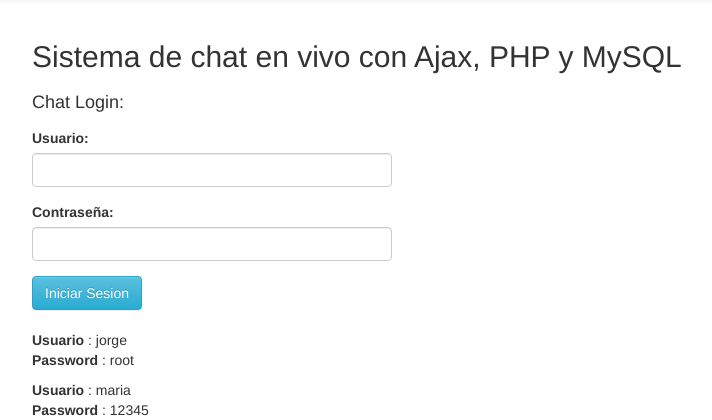
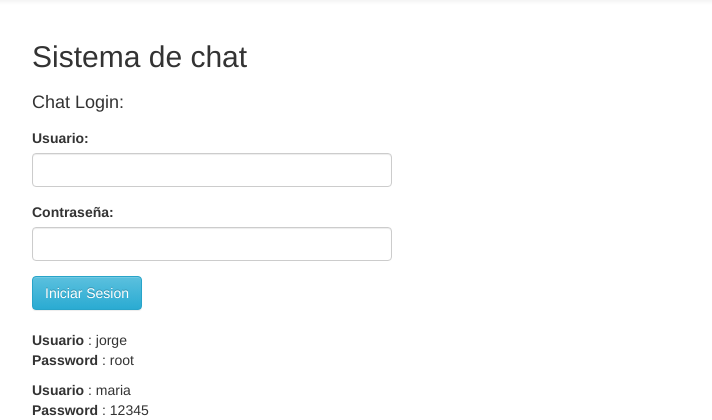
Before and after one commit to sixtored/chat, a PHP site: page /login.php in a window 1280 px wide. Shown: the part 51-471 px from the top of the page, without its empty margins (53-765 px from the left). Run offline with PHP 8.4, Linux system fonts and the light colour scheme; some libraries are stand-ins or nearby versions.

Commit message:
Test chat

```diff
--- a/login.php
+++ b/login.php
@@ -19,14 +19,14 @@ if (!empty($_POST['username']) && !empty($_POST['pwd'])) {
 }
 
 ?>
-<title>Sistema de chat en vivo con Ajax, PHP y MySQL</title>
+<title>Sistema de chat</title>
 <?php include('container.php');?>
 <div class="container">
-	<h2>Sistema de chat en vivo con Ajax, PHP y MySQL</h1>
+	<h2>Sistema de chat</h1>
 	<div class="row">
 		<div class="col-sm-4">
 			<h4>Chat Login:</h4>
-			<form method="post">
+			<form method="post" action="login.php">
 				<div class="form-group">
 				<?php if ($loginError ) { ?>
 					<div class="alert alert-warning"><?php echo $loginError; ?></div>
```
Also changed, not shown: 1 other file.
